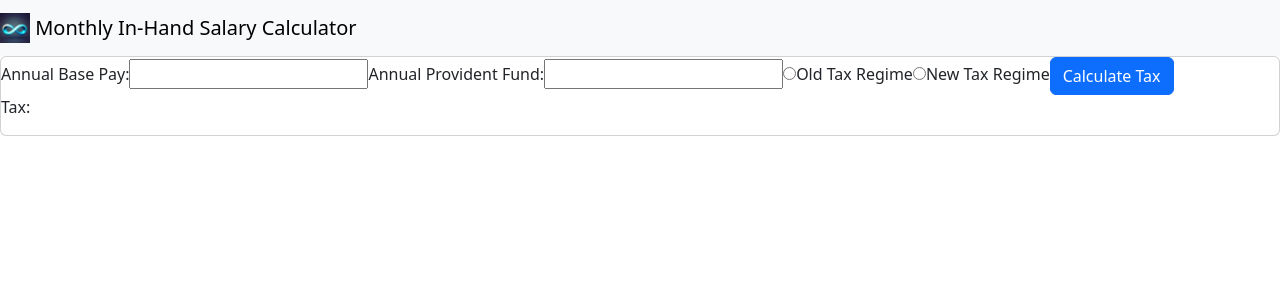
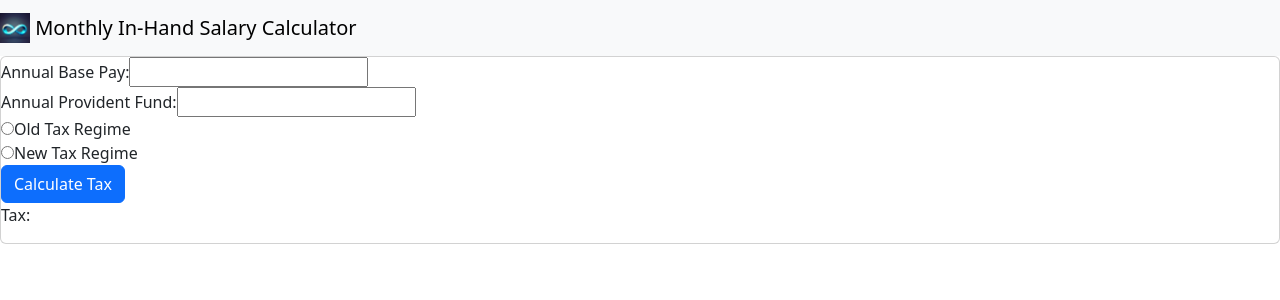
Before and after one commit to anantraghuvanshi/monthly-inhand-salary-calculator, an Angular app: page / in a window 1280 px wide. Shown: the top 300 px of the page. Built offline with nearby package versions, Linux system fonts and the light colour scheme.

Commit message:
html updated

```diff
--- a/src/app/salary-calculator-component/salary-calculator.component.html
+++ b/src/app/salary-calculator-component/salary-calculator.component.html
@@ -6,15 +6,23 @@
 />
 <app-header></app-header>
 <div class="card mb-5">
-  <form action="">
+  <form>
+    <div class="form-group">
       <label for="base-pay">Annual Base Pay:</label>
       <input type="number" id="base-pay" name="base-pay" />
+    </div>
+    <div class="form-group">
       <label for="provident-fund">Annual Provident Fund:</label>
       <input type="number" id="provident-fund" name="provident-fund" />
+    </div>
+    <div class="form-group">
       <input type="radio" id="old-regime" name="tax-regime" value="old" />
       <label for="old-regime">Old Tax Regime</label>
+    </div>
+    <div class="form-group">
       <input type="radio" id="new-regime" name="tax-regime" value="new" />
       <label for="new-regime">New Tax Regime</label>
+    </div>
     <button class="btn btn-primary" onclick="calculateTax()">
       Calculate Tax
     </button>
```
Lines whose indentation alone changed are shown as unchanged.
